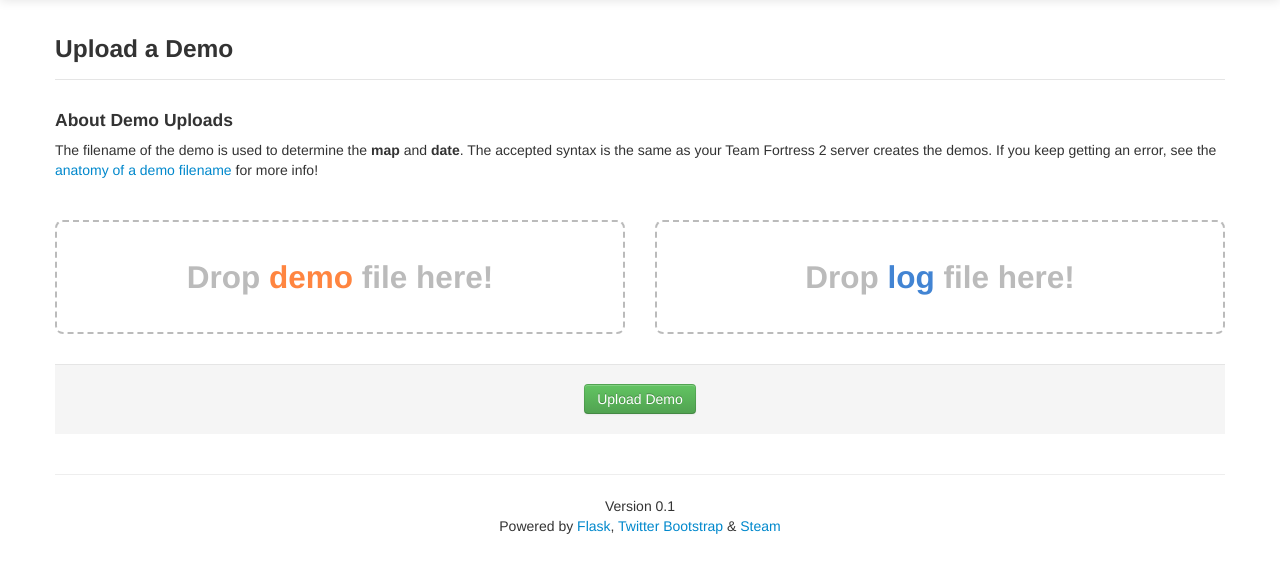
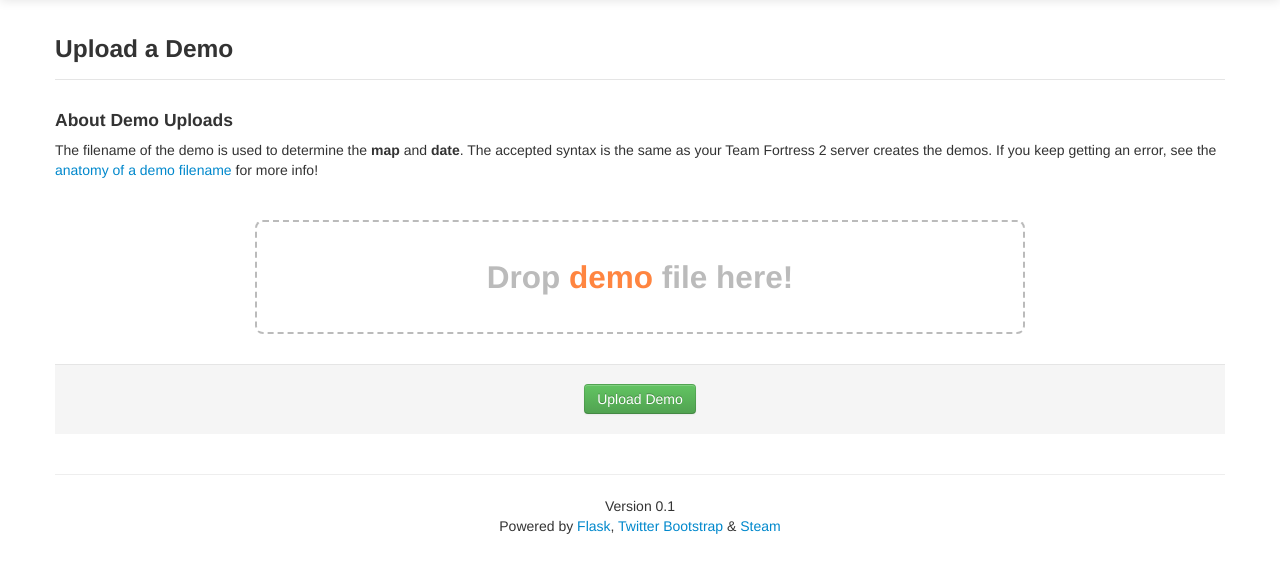
Before and after one commit to FernFerret/demobrowser, a Python web app: template demobrowser/templates/upload_demo.html in a window 1280 px wide. Shown: the part 41-614 px from the top of the page. Run offline with Jinja, Linux system fonts and the light colour scheme; the template is opened without the code that fills it, so the values that code supplies are empty; some libraries are stand-ins or nearby versions.

Commit message:
Uploads work now with drag 'n drop

```diff
--- a/demobrowser/templates/layout-master.html
+++ b/demobrowser/templates/layout-master.html
@@ -78,6 +78,7 @@
       </div>
     </div>
     <div class="container">
+      <div id="globalmsgs">
         {% with messages = get_flashed_messages(with_categories=True) %}
           {% if messages %}
             {% for cat, message in messages %}
@@ -88,6 +89,7 @@
             {% endfor %}
           {% endif %}
         {% endwith %}
+      </div>
       {% block container %}{% endblock %}
       <hr>
       <footer>
--- a/demobrowser/templates/upload_demo.html
+++ b/demobrowser/templates/upload_demo.html
@@ -9,24 +9,24 @@
       {#<img src="{{ url_for('static', filename='img/anatomy_demo_file.png')}}" />#}
     </div>
     <div class="row-fluid">
-      <div class="span6" style="height:20px;">
+      <div class="span8 offset2" style="height:20px;">
         <div style="display:none;" id="demo_progress_ctr" class="progress progress-striped active">
             <div id="demo_progress" class="bar" style="width: 40%;"></div>
         </div>
       </div>
-      <div class="span6" style="height:20px;">
-        <div style="display:none;" id="log_progress_ctr" class="progress progress-striped active">
-           <div id="log_progress" class="bar" style="width: 40%;"></div>
-        </div>
-      </div>
+      {# <div class="span6" style="height:20px;"> #}
+      {#   <div style="display:none;" id="log_progress_ctr" class="progress progress-striped active"> #}
+      {#      <div id="log_progress" class="bar" style="width: 40%;"></div> #}
+      {#   </div> #}
+      {# </div> #}
     </div>
     <div class="row-fluid">
-      <div id="drop_zone_demo" class=" span6 upload_box">
+      <div id="drop_zone_demo" class="span8 offset2 upload_box">
         <h2>Drop <span style="color:#FF8540;">demo</span> file here!</h2>
       </div>
-      <div id="drop_zone_log" class="span6 upload_box">
-        <h2>Drop <span style="color:#4284D3;">log</span> file here!</h2>
-      </div>
+      {# <div id="drop_zone_log" class="span6 upload_box"> #}
+      {#   <h2>Drop <span style="color:#4284D3;">log</span> file here!</h2> #}
+      {# </div> #}
     </div>
     {#
     <div class="control-group  {% if 'name' in errors %}error{% endif %}">
@@ -51,7 +51,9 @@
 {% block javascript %}
 <script>
   var progress = document.getElementById('demo_progress');
-  var progressLog = document.getElementById('log_progress');
+  // var progressLog = document.getElementById('log_progress');
+  var demoFile;
+  // var logFile;
   function abortRead() {
     reader.abort();
   }
@@ -67,16 +69,16 @@
     }
   }
 
-  function updateProgressLog(evt) {
-    // evt is an ProgressEvent.
-    if (evt.lengthComputable) {
-      var percentLoaded = Math.round((evt.loaded / evt.total) * 100);
-      // Increase the progress bar length.
-      if (percentLoaded < 100) {
-        progressLog.style.width = percentLoaded + '%';
-      }
-    }
-  }
+  // function updateProgressLog(evt) {
+  //   // evt is an ProgressEvent.
+  //   if (evt.lengthComputable) {
+  //     var percentLoaded = Math.round((evt.loaded / evt.total) * 100);
+  //     // Increase the progress bar length.
+  //     if (percentLoaded < 100) {
+  //       progressLog.style.width = percentLoaded + '%';
+  //     }
+  //   }
+  // }
 
   function errorHandler(evt) {
     switch(evt.target.error.code) {
@@ -92,20 +94,49 @@
         alert('An error occurred reading this file.');
     };
   }
+
+  function sendFile(file) {
+      var uri = "{{ url_for('upload_demo', async=True) }}";
+      var xhr = new XMLHttpRequest();
+      var fd = new FormData();
+
+      xhr.open("POST", uri, true);
+      xhr.onreadystatechange = function() {
+        console.log(xhr);
+        if (xhr.readyState == 4) {
+          if (xhr.status == 200) {
+            // Handle response.
+            if (xhr.responseText == "Good") {
+              window.location = "{{ url_for('index') }}";
+            }
+          } else {
+            var obj = JSON.parse(xhr.responseText);
+            console.log(obj);
+            var msg = '<div class="alert alert-' + obj.cat + '"><a class="close" data-dismiss="alert">×</a>' + obj.msg + '</div>';
+            $(msg).fadeIn().appendTo("#globalmsgs");
+          }
+        }
+      };
+      fd.append('async', 1);
+      fd.append('demo_file', file);
+      // Initiate a multipart/form-data upload
+      xhr.send(fd);
+  }
+
   function handleFileSelectDemo(evt) {
     evt.stopPropagation();
     evt.preventDefault();
 
 
-    var f = evt.dataTransfer.files[0]; // FileList object.
+    demoFile = evt.dataTransfer.files[0]; // FileList object.
 
 
     // files is a FileList of File objects. List some properties.
     var output = [];
-    var fn = escape(f.name);
+    var fn = escape(demoFile.name);
     var name_match = fn.match(/^auto-([0-9]{8})-.*-(.*)\.dem$/);
     if (name_match == null) {
-      output.push('<h3 style="color:#BE2F33;"><i class="icon-file-alt icon"></i> ', escape(f.name), '</h3>',
+      output.push('<h3 style="color:#BE2F33;"><i class="icon-file-alt icon"></i> ', escape(demoFile.name), '</h3>',
                   '<h4 style="color:#000;">Oops!<br />That file didn\'t match the format I expected for a demo file:</h4>',
                   '<h4>auto<span style="color:#000;">-</span><span style="color:#8dc63f;">20130119</span>',
                   '<span style="color:#000;">-</span><span style="color:#f26c4f;">2034</span>',
@@ -113,11 +144,11 @@
                   'cp_dustbowl</span><span style="color:#a864a8">.dem</span><h4>',
                   '<h4 style="color:#000;">If you\'re <span style="color:#2D9B27;">sure</span>',
                   ' this is your demo file,<br />rename it and drag here again!</h4>',
-                  '<a id="undo_demo" class="btn btn-info" href="#">Clear Invalid File</a>');
+                  '<a id="undo_demo" class="btn btn-danger" href="#">Clear Invalid File</a>');
     } else {
       progress.style.width = '0%';
       $('#demo_progress_ctr').show();
-      output.push('<h3 style="color:#2D9B27;"><i class="icon-file-alt icon"></i> ', escape(f.name), '</h3>',
+      output.push('<h3 style="color:#2D9B27;"><i class="icon-file-alt icon"></i> ', escape(demoFile.name), '</h3>',
                   '<a id="undo_demo" class="btn btn-info" href="#">Clear Demo File</a>');
       reader = new FileReader();
       reader.onerror = errorHandler;
@@ -134,54 +165,55 @@
         // Hide the progress bar.
         setTimeout("$('#demo_progress_ctr').fadeOut();", 2000);
       }
-      reader.readAsBinaryString(f);
+      reader.readAsDataURL(demoFile);
+      sendFile(demoFile);
     }
 
     document.getElementById('drop_zone_demo').innerHTML = output.join('');
   }
-  function handleFileSelectLog(evt) {
-    evt.stopPropagation();
-    evt.preventDefault();
-    var files = evt.dataTransfer.files; // FileList object.
+  // function handleFileSelectLog(evt) {
+  //   evt.stopPropagation();
+  //   evt.preventDefault();
+  //   var files = evt.dataTransfer.files; // FileList object.
+  //
+  //   // files is a FileList of File objects. List some properties.
+  //   var output = [];
+  //   for (var i = 0, f; f = files[i]; i++) {
+  //     var fn = escape(f.name);
+  //     var name_match = fn.match(/^.*\.log$/);
+  //     if (name_match == null) {
+  //       output.push('<h3 style="color:#BE2F33;"><i class="icon-file-alt icon"></i> ', escape(f.name), '</h3>',
+  //                   '<a id="undo_log" class="btn btn-danger" href="#">Clear invalid file</a>');
+  //     } else {
+  //       progress.style.width = '0%';
+  //       $('#log_progress_ctr').show();
+  //       output.push('<h3 style="color:#2D9B27;"><i class="icon-file-alt icon"></i> ', escape(f.name), '</h3>',
+  //                   '<a id="undo_log" class="btn btn-info" href="#">Clear Log File</a>');
+  //       reader = new FileReader();
+  //       reader.onerror = errorHandler;
+  //       reader.onprogress = updateProgressLog;
+  //       reader.onabort = function(e) {
+  //         alert('File read cancelled');
+  //       };
+  //       reader.onloadstart = function(e) {
+  //         //document.getElementById('progress_bar').className = 'loading';
+  //       };
+  //       reader.onload = function(e) {
+  //         // Ensure that the progress bar displays 100% at the end.
+  //         progressLog.style.width = '100%';
+  //         // Hide the progress bar.
+  //         setTimeout("$('#log_progress_ctr').fadeOut();", 2000);
+  //       }
+  //       reader.readAsDataURL(f);
+  //     }
+  //   }
+  //
+  //   document.getElementById('drop_zone_log').innerHTML = output.join('');
+  // }
 
-    // files is a FileList of File objects. List some properties.
-    var output = [];
-    for (var i = 0, f; f = files[i]; i++) {
-      var fn = escape(f.name);
-      var name_match = fn.match(/^.*\.log$/);
-      if (name_match == null) {
-        output.push('<h3 style="color:#BE2F33;"><i class="icon-file-alt icon"></i> ', escape(f.name), '</h3>',
-                    '<a id="undo_log" class="btn btn-danger" href="#">Clear invalid file</a>');
-      } else {
-        progress.style.width = '0%';
-        $('#log_progress_ctr').show();
-        output.push('<h3 style="color:#2D9B27;"><i class="icon-file-alt icon"></i> ', escape(f.name), '</h3>',
-                    '<a id="undo_log" class="btn btn-info" href="#">Clear Log File</a>');
-        reader = new FileReader();
-        reader.onerror = errorHandler;
-        reader.onprogress = updateProgressLog;
-        reader.onabort = function(e) {
-          alert('File read cancelled');
-        };
-        reader.onloadstart = function(e) {
-          //document.getElementById('progress_bar').className = 'loading';
-        };
-        reader.onload = function(e) {
-          // Ensure that the progress bar displays 100% at the end.
-          progressLog.style.width = '100%';
-          // Hide the progress bar.
-          setTimeout("$('#log_progress_ctr').fadeOut();", 2000);
-        }
-        reader.readAsBinaryString(f);
-      }
-    }
-
-    document.getElementById('drop_zone_log').innerHTML = output.join('');
-  }
-
-  $(document).on("click", "#undo_log", function () {
-    $("#drop_zone_log").html("<h2>Drop <span style=\"color:#4284D3;\">log</span> file here!</h2>");
-  });
+  // $(document).on("click", "#undo_log", function () {
+  //   $("#drop_zone_log").html("<h2>Drop <span style=\"color:#4284D3;\">log</span> file here!</h2>");
+  // });
   $(document).on("click", "#undo_demo", function () {
     $("#drop_zone_demo").html("<h2>Drop <span style=\"color:#FF8540;\">demo</span> file here!</h2>");
   });
@@ -196,8 +228,8 @@
   var dropZoneDemo = document.getElementById('drop_zone_demo');
   dropZoneDemo.addEventListener('dragover', handleDragOver, false);
   dropZoneDemo.addEventListener('drop', handleFileSelectDemo, false);
-  var dropZoneLog = document.getElementById('drop_zone_log');
-  dropZoneLog.addEventListener('dragover', handleDragOver, false);
-  dropZoneLog.addEventListener('drop', handleFileSelectLog, false);
+  // var dropZoneLog = document.getElementById('drop_zone_log');
+  // dropZoneLog.addEventListener('dragover', handleDragOver, false);
+  // dropZoneLog.addEventListener('drop', handleFileSelectLog, false);
 </script>
 {% endblock %}
```
Also changed, not shown: demobrowser/routes.py (+36 -25 lines). Lines whose indentation alone changed are shown as unchanged.
